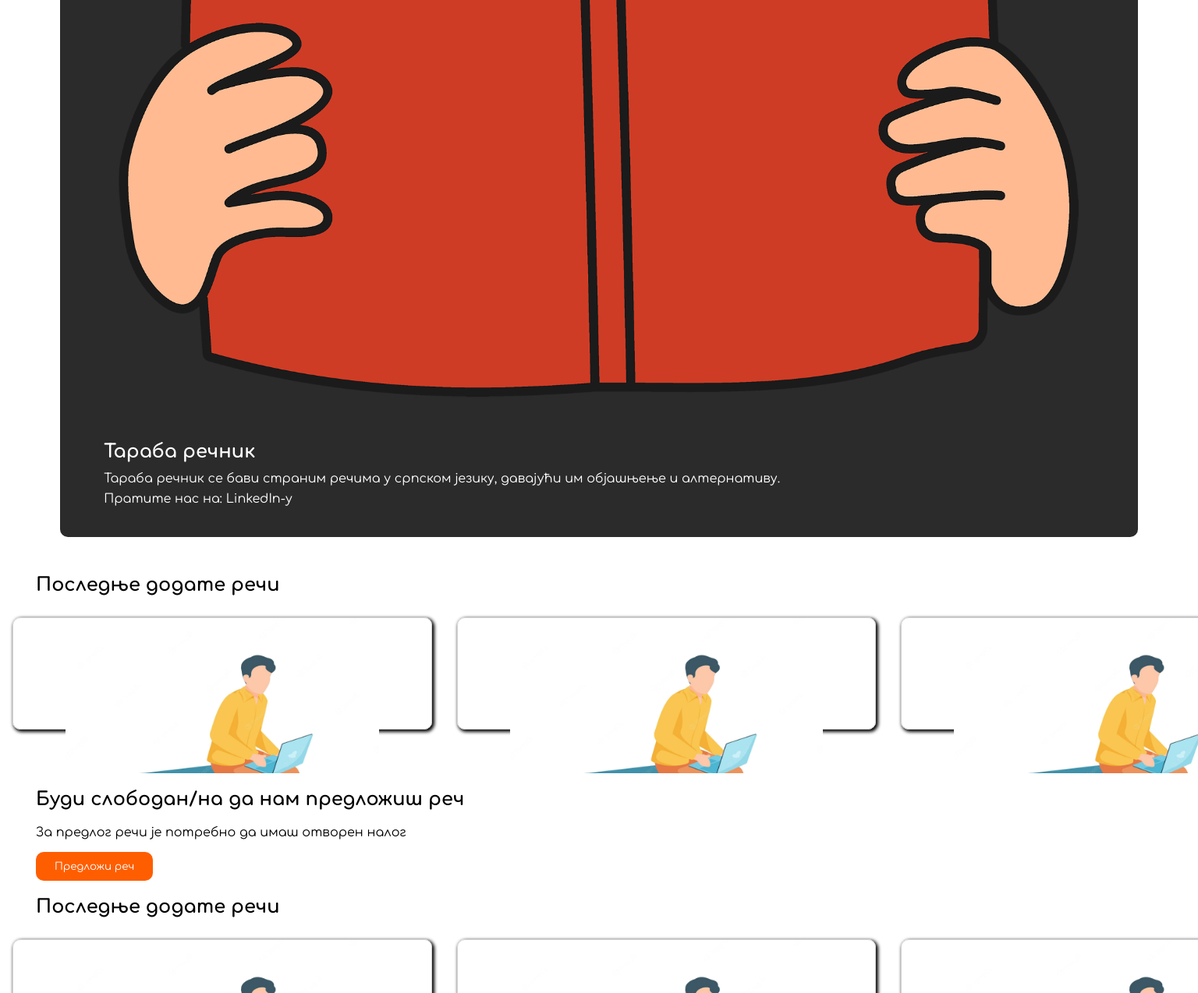
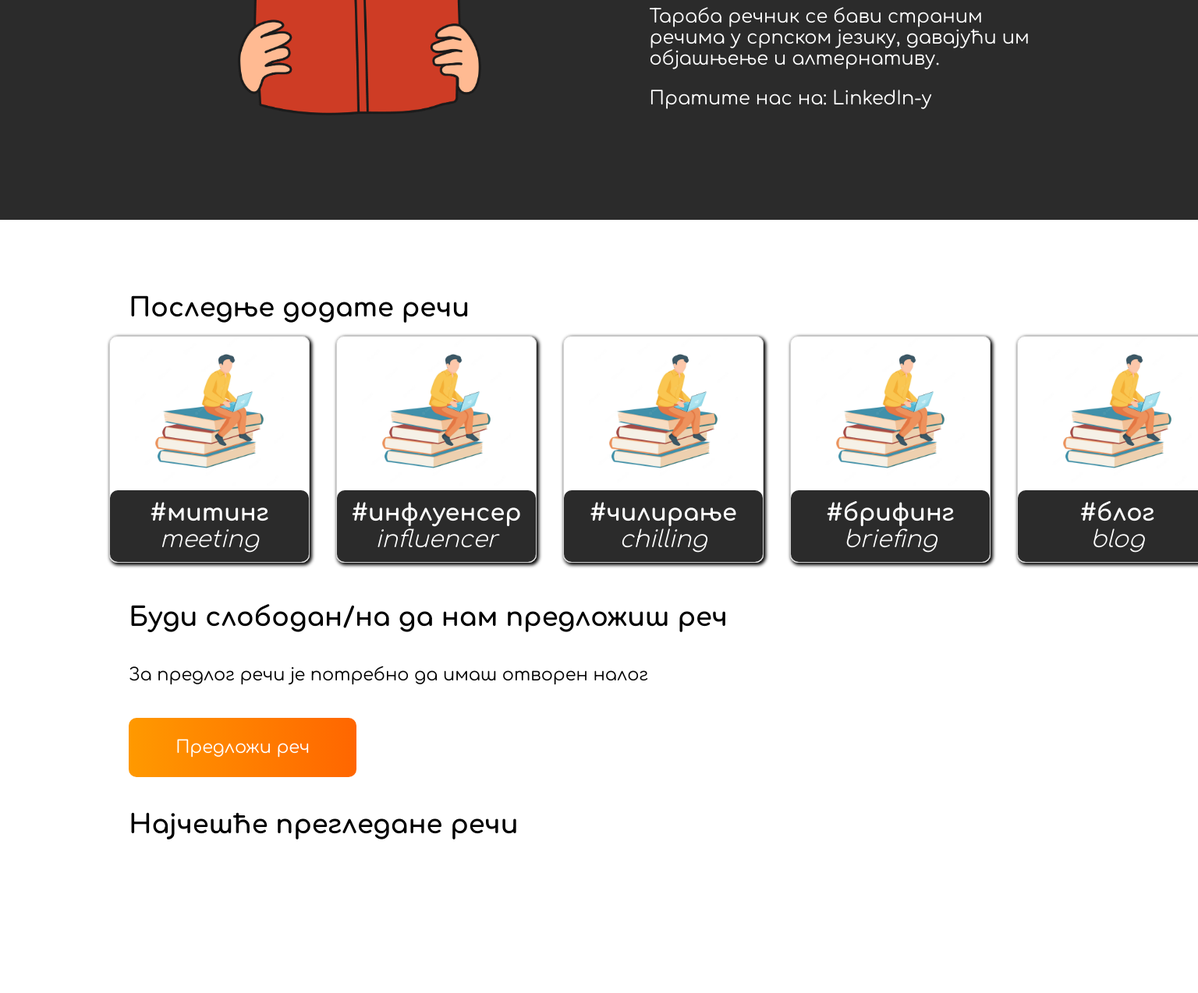
Before and after one commit to veljkovic92/Taraba-recnik, a plain HTML site: page index.html in a window 1536 px wide. Shown: the part 511-1785 px from the top of the page at 78% size. Drawn offline with nearby package versions, Linux system fonts and the light colour scheme.

Commit message:
Updated UI design and added media queries

```diff
--- a/index.html
+++ b/index.html
@@ -7,7 +7,7 @@
     <link rel="preconnect" href="https://fonts.googleapis.com" />
     <link rel="preconnect" href="https://fonts.gstatic.com" crossorigin />
     <link
-      href="https://fonts.googleapis.com/css2?family=Comfortaa:wght@300;400;700&family=Encode+Sans:wght@100;200;300;400;500;600;700;800;900&display=swap"
+      href="https://fonts.googleapis.com/css2?family=Comfortaa:wght@300;400;700;800&family=Encode+Sans:wght@100;200;300;400;500;600;700;800;900&display=swap"
       rel="stylesheet"
     />
     <meta name="viewport" content="width=device-width, initial-scale=1" />
@@ -90,18 +90,28 @@
         </div>
 
         <div class="bot-nav__right">
+
           <span class="search"><i class="fa fa-solid fa-search"></i></span>
-          <span><i class="fa fa-solid fa-bars"></i></span>
+          <div class="bot-nav__right__links">
+            <a>Почетна</a>
+            <a>Речник</a>
+            <a>Предложи реч</a>
+            <a>О речнику</a>
+          </div>
+          <span class="hamburger-menu"><i class="fa fa-solid fa-bars"></i></span>
         </div>
       </nav>
     </header>
     <main>
 
       <section class="intro">
-        <img src="./assets/book.png" />
-        <h2>Тараба речник</h2>
-        <p>Тараба речник се бави страним речима у српском језику, давајући им објашњење и алтернативу.</p>
-        <p>Пратите нас на: <link href="www.linkedin.com/company/taraba-tech">LinkedIn-у</link></p>
+        <div class="intro-top">
+          <img src="./assets/book.png" class="intro-img"/>
+        </div>
+
+        <div class="intro-bot"><h2>Тараба речник</h2>
+          <p>Тараба речник се бави страним речима у српском језику, давајући им објашњење и алтернативу.</p>
+          <p>Пратите нас на: <link href="www.linkedin.com/company/taraba-tech">LinkedIn-у</link></p></div>
       </section>
       <section>
         <h2>Последње додате речи</h2>
@@ -117,14 +127,13 @@
         <button class="suggest-btn">Предложи реч</button>
       </section>
       <section>
-        <h2>Последње додате речи</h2>
+        <h2 class="repeating-words-header">Најчешће прегледане речи</h2>
         <div class="flex-container">
-          <div class="last-added-words">
-          </div>
+          <div class="repeating-words"></div>
         </div>
       </section>
       <section>
-        <h2><i class="fa fa-brands fa-instagram"></i> <a>@taraba.rs</a> речник</h2>
+        <h2><i class="fa fa-brands fa-instagram"></i> <a class="taraba-webpage">@taraba.rs</a> речник</h2>
         <p>Погледај како изгледа садржај на нашем Инстаграм профилу</p>
 
           <div class="instagram">
--- a/index.js
+++ b/index.js
@@ -88,7 +88,7 @@ const matchedWordsHeader = $(".matched-words-header");
 const matchedWords = $(".matched-words");
 const similarWords = $(".similar-words");
 const lastAddedWords = $(".last-added-words");
-const wordItem = $(".last-word-item");
+const wordItem = $(".word-item");
 const repeatingWords = $(".repeating-words");
 const instagram = $(".instagram");
 
@@ -115,7 +115,6 @@ sameInitials.some((initial) => {
   for (i = 0; i < searchLetters.length; i++) {
     if (searchLetters[i].textContent.toLowerCase() == initial) {
       searchLetters[i].style.color = "orange";
-
     }
   }
 });
@@ -206,24 +205,24 @@ matchedWordsHeader.text(`Речи које у свом називу садрже
 
 storedWords.map((word) => {
   lastAddedWords.append(
-    `<div id=${word.id} onClick=itemClickHandler(event) class="last-word-item"><img src="./assets/study.jpg"><div><h4>#${word.name}</h4><p>${word.foreign}</p></div></div>`
+    `<div id=${word.id} onClick=itemClickHandler(event) class="word-item"><div class="word-item-top"><img src="./assets/study.jpg"></div><div class="word-item-bot"><h4>#${word.name}</h4><p>${word.foreign}</p></div></div>`
   );
 });
 
 storedNameContainedWords.map((word) => {
   matchedWords.append(
-    `<div id=${word.id} class="last-word-item"><img src="./assets/study.jpg"><div><h4>#${word.name}</h4><p>${word.foreign}</p></div></div>`
+    `<div id=${word.id} class="word-item"><div class="word-item-top"><img src="./assets/study.jpg"></div><div class="word-item-bot"><h4>#${word.name}</h4><p>${word.foreign}</p></div></div>`
   );
 });
 
 storedSimilarWords.map((word) => {
   similarWords.append(
-    `<div id=${word.id} class="last-word-item"><img src="./assets/study.jpg"><div><h4>#${word.name}</h4><p>${word.foreign}</p></div></div>`
+    `<div id=${word.id} class="word-item"><div class="word-item-top"><img src="./assets/study.jpg"></div><div class="word-item-bot"><h4>#${word.name}</h4><p>${word.foreign}</p></div></div>`
   );
 });
 
 oftenViewedWords.map((word) => {
   repeatingWords.append(
-    `<div id=${word.id} class="last-word-item"><img src="./assets/study.jpg"><div><h4>#${word.name}</h4><p>${word.foreign}</p></div></div>`
+    `<div id=${word.id} class="word-item"><div class="word-item-top"><img src="./assets/study.jpg"></div><div class="word-item-bot"><h4>#${word.name}</h4><p>${word.foreign}</p></div></div>`
   );
 });
--- a/styles/index.css
+++ b/styles/index.css
@@ -6,6 +6,7 @@
 
 body {
   margin: 0;
+  width: 100vw;
 }
 
 /* NAV */
@@ -14,7 +15,7 @@ body {
   display: flex;
   justify-content: space-between;
   align-items: center;
-  padding: 1rem;
+  padding: 2%;
   font-weight: 700;
   font-size: 120%;
 }
@@ -23,7 +24,7 @@ body {
   display: flex;
   justify-content: space-between;
   align-items: center;
-  padding: 1rem;
+  padding: 5%;
   height: 2rem;
 }
 
@@ -119,18 +120,24 @@ body {
   margin-right: -1rem;
 }
 
+.bot-nav__right__links {
+  display: none;
+}
+
 /* MAIN */
 
 h2,
 p {
   margin-left: 3%;
+  margin-top: 3%;
+  margin-bottom: 3%;
 }
 
 .suggest-btn {
   padding: 0.7rem 1.5rem;
   border-radius: 10px;
   border: none;
-  background-color: rgb(255, 94, 0);
+  background-image: linear-gradient(to right, rgb(255, 153, 0), rgb(255, 102, 0));
   color: white;
   margin-left: 3%;
 }
@@ -138,8 +145,11 @@ p {
 .intro {
   display: flex;
   flex-direction: column;
+  align-items: center;
+  justify-content: center;
+
   width: 90vw;
-  height: max-content;
+  height: 500px;
   margin: 3rem auto;
   padding: 1.5rem 1rem;
   background-color: rgb(43, 43, 43);
@@ -147,7 +157,21 @@ p {
   border-radius: 10px;
 }
 
-.intro img {
+.intro-top {
+  display: flex;
+  justify-content: center;
+  flex-basis: 60%;
+}
+
+.intro-bot {
+  display: flex;
+  flex-direction: column;
+  gap: 1rem;
+  padding: 10%;
+}
+
+.intro-img {
+  max-width: 20rem;
 }
 
 .intro p {
@@ -180,13 +204,13 @@ p {
   padding: 1rem;
   transform: translateY(50%);
   z-index: 10;
+  font-weight: bold;
 }
 
 .last-added-words,
 .matched-words,
 .similar-words,
-.repeating-words,
-.instagram {
+.repeating-words {
   display: flex;
   justify-content: space-between;
   align-items: center;
@@ -195,19 +219,30 @@ p {
   height: 16rem;
   padding: 1rem;
 }
+.fa-instagram {
+  color: rgb(255, 136, 0);
+}
+.taraba-webpage {
+ color:orange
+}
+.instagram {
+  display: flex;
+  justify-content: flex-start;
+}
 
 .instagram img {
-  width: 40vw;
-  height: 12rem;
+  width: 12rem;
+  height: 16rem;
   border-radius: 15px;
+  margin: 1%;
 }
 
 section:last-of-type a {
   text-decoration: underline;
 }
 
-.last-word-item {
-  width: 35vw;
+.word-item {
+  width: 8rem;
   height: 9rem;
   border: 1px solid lightgrey;
   border-radius: 10px;
@@ -219,20 +254,201 @@ section:last-of-type a {
   justify-content: space-between;
 }
 
-.last-word-item div:last-of-type {
-  background-color: rgb(43, 43, 43);
-  border-radius: 10px;
-  color: white;
+.word-item-top {
+  flex-basis: 60%;
   text-align: center;
-  padding: 0.3rem;
-  width: 100%;
 }
 
-.last-word-item h4,
-.last-word-item p {
+.word-item-top img {
+  width: 75%;
+}
+
+.word-item-bot {
+  flex-basis: 40%;
+  text-align: center;
+  display: flex;
+  flex-direction: column;
+  justify-content: center;
+  border-radius: 10px;
+  width: 100%;
+  background-color: rgb(43, 43, 43);
+  color: white;
+  padding: 0.2rem;
+  font-size: 85%;
+}
+.word-item-bot h4,
+.word-item-bot p {
   margin: 0;
 }
 
-.last-word-item img {
-  width: 75%;
+.word-item-bot p {
+  font-style: italic;
+  font-weight: lighter;
 }
+
+@media (min-width: 768px) {
+  .bot-nav__left {
+    flex-basis: 25vw;
+  }
+  .bot-nav__right {
+    flex-basis: 75vw;
+  }
+  section {
+    padding-left: 3%;
+    overflow: hidden;
+  }
+  .intro {
+    width: 100vw;
+    border-radius: 0;
+    flex-direction: row;
+    align-items: center;
+    gap: 5rem;
+    padding: 0 4%;
+    height: 400px;
+  }
+
+  .intro-top {
+    flex-basis: 40%;
+  }
+
+  .intro-bot {
+    flex-basis: 60%;
+    padding: 0;
+  }
+
+  .intro img {
+    width: 40vw;
+  }
+}
+
+@media (min-width: 1024px) {
+  .bot-nav__right__links {
+    display: flex;
+    align-items: center;
+    gap: 1rem;
+  }
+  .hamburger-menu {
+    display: none;
+  }
+  section {
+    padding-left: 8%;
+    overflow: hidden;
+  }
+
+  .intro {
+    height: 400px;
+  }
+
+  .intro-top {
+    flex-basis: 50%;
+  }
+
+  .intro-bot {
+    flex-basis: 50%;
+    padding: 0 4%;
+  }
+
+  .suggest-btn {
+    padding: 1.2rem 3rem;
+  }
+
+  .word-item {
+    width: 11rem;
+    height: 12rem;
+  }
+}
+
+@media (min-width: 1366px) {
+  * {
+    font-size: 103%;
+  }
+  h2 {
+    font-size: 160%;
+  }
+  .top-nav {
+    font-size: 180%;
+    padding: 2%;
+  }
+  .bot-nav__left {
+    flex-basis: 50vw;
+  }
+  .bot-nav__right {
+    flex-basis: 50vw;
+  }
+
+  .intro {
+    width: 100vw;
+    border-radius: 0;
+    flex-direction: row;
+    align-items: center;
+    gap: 0;
+    padding: 0 10%;
+    height: 400px;
+  }
+
+  .intro-top {
+    flex-basis: 50%;
+  }
+
+  .intro-bot {
+    flex-basis: 50%;
+  }
+
+  .word-item {
+    width: 13rem;
+    height: 15rem;
+  }
+  .suggest-word {
+    font-size: 103%;
+    width: 8rem;
+    height: 8rem;
+  }
+  .last-added-words,
+  .matched-words,
+  .similar-words,
+  .repeating-words {
+    margin-top: 2rem;
+    margin-bottom: 1rem;
+  }
+
+  .word-item-bot {
+    font-size: 100%;
+  }
+  .instagram img {
+    width: 18rem;
+    height: 22rem;
+  }
+}
+
+@media (min-width: 1440px) {
+  * {
+    font-size: 107%;
+  }
+  .intro {
+    height: 480px;
+  }
+  .suggest-btn {
+    padding: 1.5rem 3.5rem;
+  }
+  .word-item {
+    width: 15rem;
+    height: 17rem;
+  }
+  .word-item-bot {
+    font-size: 110%;
+  }
+  .instagram img {
+    width: 26rem;
+    height: 30rem;
+  }
+}
+
+@media (min-width: 1920px) {
+  .last-added-words,
+  .matched-words,
+  .similar-words,
+  .repeating-words {
+    margin-top: 2.5rem;
+    margin-bottom: 2rem;
+  }
+}
```
Also changed, not shown: results.html (+9 -1 lines).
